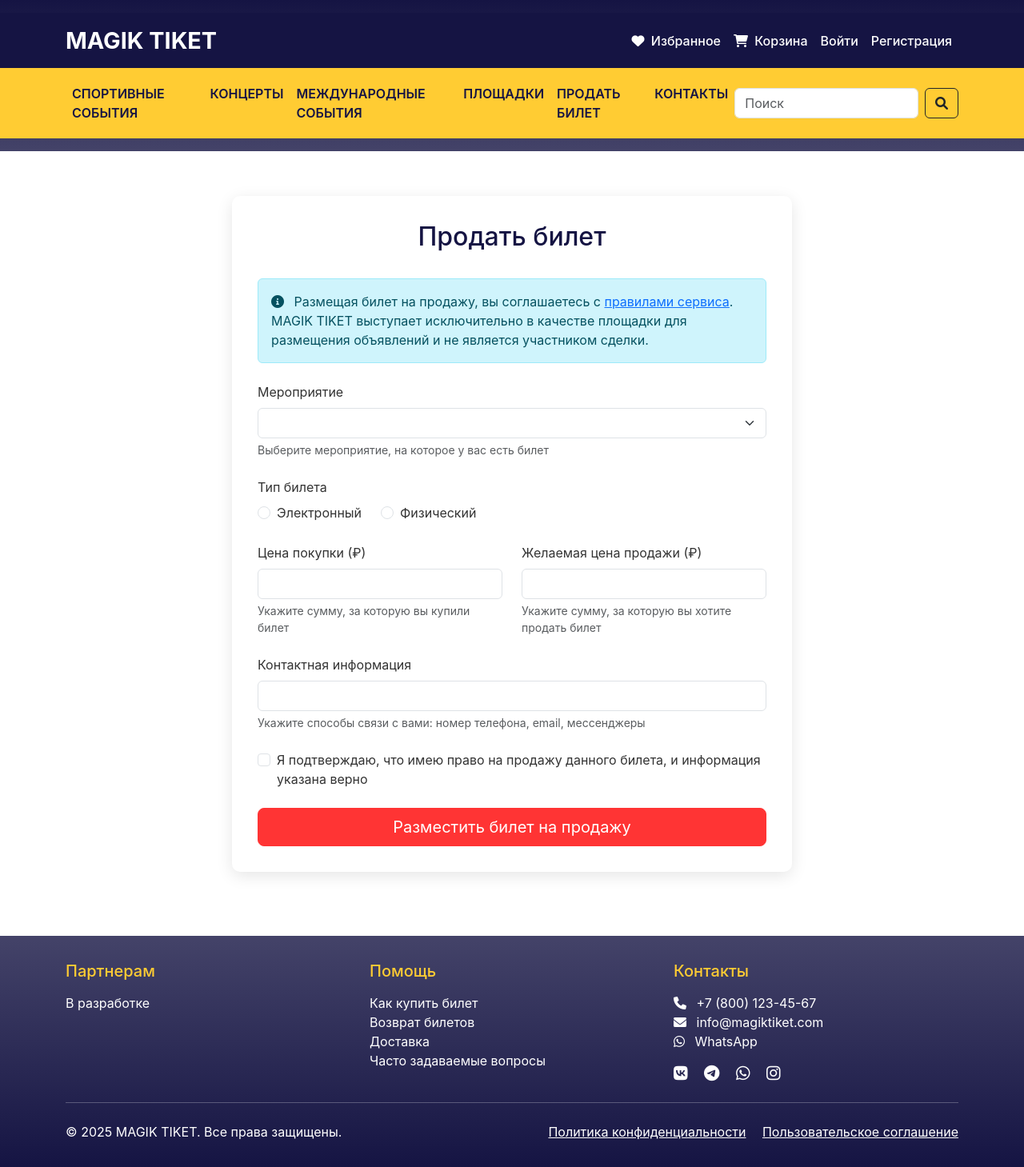
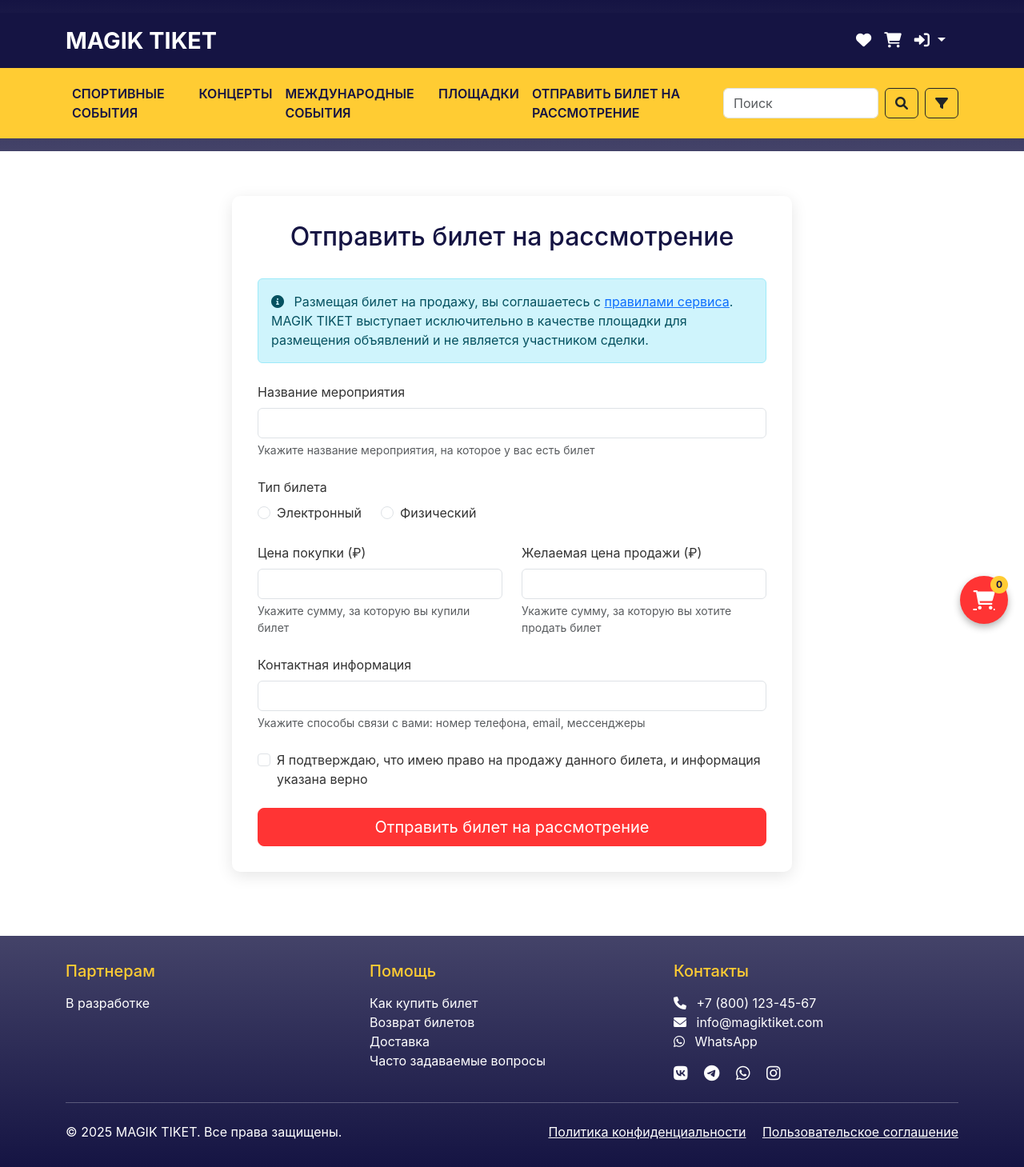
Before and after one commit to Officer88/tik_mak, a Flask app: page /sell-ticket in a window 1280 px wide. Shown: the whole page at 80% size. Run offline with Flask 3, Linux system fonts and the light colour scheme; data that the repository does not hold is empty.

Commit message:
Update ticket selling process:  Allow manual event entry and improve UI/UX.
Replit-Commit-Author: Agent
Replit-Commit-Session-Id: b68f5f71-f5cb-4914-b00e-5085bf7c9dd5
Replit-Commit-Screenshot-Url: https://storage.googleapis.com/screenshot-production-us-central1/8fd244ac-9cbf-4837-abb7-edaa35c73ee7/cc0b623b-5069-41de-bb62-2d2ac46c8559.jpg

```diff
--- a/forms.py
+++ b/forms.py
@@ -121,7 +121,8 @@ class SlideForm(FlaskForm):
 
 # Sell Ticket Form
 class SellTicketForm(FlaskForm):
-    event_id = SelectField('Мероприятие', coerce=int, validators=[DataRequired()])
+    event_name = StringField('Название мероприятия', validators=[DataRequired(), Length(max=128)])
+    event_id = HiddenField()
     ticket_type = RadioField(
         'Тип билета',
         choices=[
@@ -136,4 +137,4 @@ class SellTicketForm(FlaskForm):
     original_price = FloatField('Цена покупки', validators=[DataRequired(), NumberRange(min=0)])
     selling_price = FloatField('Желаемая цена продажи', validators=[DataRequired(), NumberRange(min=0)])
     contact_info = StringField('Контактные данные', validators=[DataRequired(), Length(max=256)])
-    submit = SubmitField('Разместить билет на продажу')
+    submit = SubmitField('Отправить билет на рассмотрение')
--- a/routes.py
+++ b/routes.py
@@ -396,15 +396,14 @@ def sell_ticket():
 
     form = SellTicketForm()
 
-    # Populate event select field
-    form.event_id.choices = [
-        (e.id, f"{e.title} ({e.date.strftime('%d.%m.%Y %H:%M')})")
-        for e in Event.query.filter(Event.date >= datetime.now()).order_by(Event.date).all()
-    ]
-
-    # Устанавливаем выбранное мероприятие, если оно передано в URL
+    # Если передан event_id, получаем данные о мероприятии
+    event_name = ""
     if request.method == 'GET' and event_id:
-        form.event_id.data = event_id
+        event = Event.query.get(event_id)
+        if event:
+            event_name = f"{event.title} ({event.date.strftime('%d.%m.%Y %H:%M')})"
+            form.event_name.data = event_name
+            form.event_id.data = event_id
 
     if form.validate_on_submit():
         # Определяем user_id для билета
@@ -412,9 +411,12 @@ def sell_ticket():
         if current_user.is_authenticated:
             user_id = current_user.id
 
+        # Если есть event_id, используем его, иначе создаем заявку без привязки к конкретному событию
+        submitted_event_id = form.event_id.data if form.event_id.data else None
+
         ticket = TicketForSale(
             user_id=user_id if user_id else None,
-            event_id=form.event_id.data,
+            event_id=submitted_event_id,
             ticket_type=form.ticket_type.data,
             section=form.section.data,
             row=form.row.data,
@@ -426,7 +428,7 @@ def sell_ticket():
         db.session.add(ticket)
         db.session.commit()
 
-        flash('Ваш билет размещен на продажу!', 'success')
+        flash('Ваш билет отправлен на рассмотрение!', 'success')
         return redirect(url_for('main.index'))
 
     return render_template('sell_ticket.html', form=form)
--- a/static/css/style.css
+++ b/static/css/style.css
@@ -110,7 +110,7 @@ body {
 }
 
 .main-nav .nav-link:hover {
-    background-color: rgba(0, 0, 0, 0.05);
+    background-color: rgba(0, 0, 0, 0.02);
 }
 
 /* Hero Slider */
@@ -544,3 +544,55 @@ body {
     margin-bottom: 2rem;
     color: var(--dark-blue);
 }
+
+/* Header Icons */
+.header-icons .nav-link {
+    color: var(--white);
+    font-size: 1.2rem;
+    transition: all 0.2s ease;
+}
+
+.header-icons .nav-link:hover {
+    color: var(--yellow);
+}
+
+/* Floating Cart Button */
+.floating-cart {
+    position: fixed;
+    bottom: 20px;
+    right: 20px;
+    width: 60px;
+    height: 60px;
+    background-color: var(--red);
+    color: var(--white);
+    border-radius: 50%;
+    display: flex;
+    justify-content: center;
+    align-items: center;
+    font-size: 1.5rem;
+    box-shadow: 0 4px 10px rgba(0, 0, 0, 0.3);
+    z-index: 1000;
+    transition: all 0.3s ease;
+}
+
+.floating-cart:hover {
+    transform: scale(1.1);
+    background-color: #e62e2e;
+    color: var(--white);
+}
+
+.floating-cart .cart-badge {
+    position: absolute;
+    top: 0;
+    right: 0;
+    background-color: var(--yellow);
+    color: var(--dark-blue);
+    border-radius: 50%;
+    width: 22px;
+    height: 22px;
+    font-size: 0.75rem;
+    display: flex;
+    justify-content: center;
+    align-items: center;
+    font-weight: bold;
+}
--- a/templates/base.html
+++ b/templates/base.html
@@ -23,27 +23,22 @@
         <nav class="navbar navbar-expand-lg navbar-dark">
             <div class="container">
                 <a class="navbar-brand" href="{{ url_for('main.index') }}">MAGIK TIKET</a>
-                <button class="navbar-toggler" type="button" data-bs-toggle="collapse" data-bs-target="#navbarNav" aria-controls="navbarNav" aria-expanded="false" aria-label="Toggle navigation">
-                    <span class="navbar-toggler-icon"></span>
-                </button>
-                <div class="collapse navbar-collapse" id="navbarNav">
-                    <ul class="navbar-nav ms-auto">
+
+                <!-- Иконки справа (видны всегда) -->
+                <div class="d-flex header-icons order-lg-last ms-auto me-2">
+                    <a class="nav-link px-2" href="{{ url_for('main.favorites') }}" title="Избранное">
+                        <i class="fas fa-heart"></i>
+                    </a>
+                    <a class="nav-link px-2 position-relative" href="{{ url_for('main.view_cart') }}" title="Корзина">
+                        <i class="fas fa-shopping-cart"></i>
+                    </a>
                     {% if current_user.is_authenticated %}
-                            <li class="nav-item">
-                                <a class="nav-link" href="{{ url_for('main.favorites') }}">
-                                    <i class="fas fa-heart me-1"></i> Избранное
+                    <a class="nav-link px-2 dropdown-toggle" href="#" id="userDropdown" role="button" data-bs-toggle="dropdown" aria-expanded="false" title="Личный кабинет">
+                        <i class="fas fa-user"></i>
                     </a>
-                            </li>
-                            <li class="nav-item">
-                                <a class="nav-link" href="{{ url_for('main.view_cart') }}">
-                                    <i class="fas fa-shopping-cart me-1"></i> Корзина
-                                </a>
-                            </li>
-                            <li class="nav-item dropdown">
-                                <a class="nav-link dropdown-toggle" href="#" id="navbarDropdown" role="button" data-bs-toggle="dropdown" aria-expanded="false">
-                                    <i class="fas fa-user me-1"></i> {{ current_user.username }}
-                                </a>
-                                <ul class="dropdown-menu" aria-labelledby="navbarDropdown">
+                    <ul class="dropdown-menu dropdown-menu-end" aria-labelledby="userDropdown">
+                        <li><span class="dropdown-item-text">{{ current_user.username }}</span></li>
+                        <li><hr class="dropdown-divider"></li>
                         <li><a class="dropdown-item" href="{{ url_for('auth.profile') }}">Мой профиль</a></li>
                         {% if current_user.is_admin %}
                         <li><a class="dropdown-item" href="{{ url_for('admin.dashboard') }}">Панель администратора</a></li>
@@ -51,25 +46,25 @@
                         <li><hr class="dropdown-divider"></li>
                         <li><a class="dropdown-item" href="{{ url_for('auth.logout') }}">Выйти</a></li>
                     </ul>
-                            </li>
                     {% else %}
-                            <li class="nav-item">
-                                <a class="nav-link" href="{{ url_for('main.favorites') }}">
-                                    <i class="fas fa-heart me-1"></i> Избранное
+                    <a class="nav-link px-2 dropdown-toggle" href="#" id="loginDropdown" role="button" data-bs-toggle="dropdown" aria-expanded="false" title="Войти/Регистрация">
+                        <i class="fas fa-sign-in-alt"></i>
                     </a>
-                            </li>
-                            <li class="nav-item">
-                                <a class="nav-link" href="{{ url_for('main.view_cart') }}">
-                                    <i class="fas fa-shopping-cart me-1"></i> Корзина
-                                </a>
-                            </li>
-                            <li class="nav-item">
-                                <a class="nav-link" href="{{ url_for('auth.login') }}">Войти</a>
-                            </li>
-                            <li class="nav-item">
-                                <a class="nav-link" href="{{ url_for('auth.register') }}">Регистрация</a>
-                            </li>
+                    <ul class="dropdown-menu dropdown-menu-end" aria-labelledby="loginDropdown">
+                        <li><a class="dropdown-item" href="{{ url_for('auth.login') }}">Войти</a></li>
+                        <li><a class="dropdown-item" href="{{ url_for('auth.register') }}">Регистрация</a></li>
+                    </ul>
                     {% endif %}
+                </div>
+
+                <!-- Кнопка мобильного меню -->
+                <button class="navbar-toggler" type="button" data-bs-toggle="collapse" data-bs-target="#navbarNav" aria-controls="navbarNav" aria-expanded="false" aria-label="Toggle navigation">
+                    <i class="fas fa-bars"></i>
+                </button>
+
+                <div class="collapse navbar-collapse" id="navbarNav">
+                    <ul class="navbar-nav">
+                        <!-- Тут могут быть дополнительные пункты меню в верхней навигации, если потребуется -->
                     </ul>
                 </div>
             </div>
@@ -98,6 +93,12 @@
     <main>
         {% block content %}{% endblock %}
     </main>
+
+    <!-- Плавающая корзина -->
+    <a href="{{ url_for('main.view_cart') }}" class="floating-cart">
+        <i class="fas fa-shopping-cart"></i>
+        <span class="cart-badge">{{ session.get('cart', {}).items()|list|length }}</span>
+    </a>
 
     <!-- Footer -->
     <footer class="site-footer">
--- a/templates/event.html
+++ b/templates/event.html
@@ -292,7 +292,7 @@
                 <!-- Sell your ticket button -->
                 <div class="mt-3">
                     <a href="{{ url_for('main.sell_ticket', event_id=event.id) }}" class="btn btn-outline-primary w-100">
-                        <i class="fas fa-ticket-alt me-2"></i> Продать свой билет
+                        <i class="fas fa-ticket-alt me-2"></i> Отправить билет на рассмотрение
                     </a>
                 </div>
             </div>
--- a/templates/includes/navbar.html
+++ b/templates/includes/navbar.html
@@ -1,7 +1,7 @@
 <nav class="navbar navbar-expand-lg main-nav">
     <div class="container">
         <button class="navbar-toggler" type="button" data-bs-toggle="collapse" data-bs-target="#mainNavbar" aria-controls="mainNavbar" aria-expanded="false" aria-label="Toggle navigation">
-            <span class="navbar-toggler-icon"></span>
+            <i class="fas fa-bars"></i>
         </button>
         <div class="collapse navbar-collapse" id="mainNavbar">
             <ul class="navbar-nav">
@@ -18,16 +18,71 @@
                     <a class="nav-link" href="{{ url_for('main.events') }}">ПЛОЩАДКИ</a>
                 </li>
                 <li class="nav-item">
-                    <a class="nav-link" href="{{ url_for('main.sell_ticket') }}">ПРОДАТЬ БИЛЕТ</a>
-                </li>
-                <li class="nav-item">
-                    <a class="nav-link" href="#">КОНТАКТЫ</a>
+                    <a class="nav-link" href="{{ url_for('main.sell_ticket') }}">ОТПРАВИТЬ БИЛЕТ НА РАССМОТРЕНИЕ</a>
                 </li>
             </ul>
             <form class="d-flex ms-auto search-form" action="{{ url_for('main.events') }}" method="get">
                 <input class="form-control me-2" type="search" name="query" placeholder="Поиск" aria-label="Search">
-                <button class="btn btn-outline-dark" type="submit"><i class="fas fa-search"></i></button>
+                <button class="btn btn-outline-dark me-2" type="submit"><i class="fas fa-search"></i></button>
+                <button class="btn btn-outline-dark" type="button" data-bs-toggle="modal" data-bs-target="#filterModal">
+                    <i class="fas fa-filter"></i>
+                </button>
             </form>
         </div>
     </div>
 </nav>
+
+<!-- Filter Modal -->
+<div class="modal fade" id="filterModal" tabindex="-1" aria-labelledby="filterModalLabel" aria-hidden="true">
+    <div class="modal-dialog">
+        <div class="modal-content">
+            <div class="modal-header">
+                <h5 class="modal-title" id="filterModalLabel">Фильтры</h5>
+                <button type="button" class="btn-close" data-bs-dismiss="modal" aria-label="Close"></button>
+            </div>
+            <div class="modal-body">
+                <form action="{{ url_for('main.events') }}" method="get">
+                    <div class="mb-3">
+                        <label for="category" class="form-label">Категория</label>
+                        <select class="form-select" id="category" name="category">
+                            <option value="">Все категории</option>
+                            {% for category in categories if categories %}
+                            <option value="{{ category.id }}">{{ category.name }}</option>
+                            {% endfor %}
+                        </select>
+                    </div>
+                    <div class="mb-3">
+                        <label for="venue" class="form-label">Площадка</label>
+                        <select class="form-select" id="venue" name="venue">
+                            <option value="">Все площадки</option>
+                            {% for venue in venues if venues %}
+                            <option value="{{ venue.id }}">{{ venue.name }}</option>
+                            {% endfor %}
+                        </select>
+                    </div>
+                    <div class="mb-3">
+                        <label for="date_from" class="form-label">С даты</label>
+                        <input type="date" class="form-control" id="date_from" name="date_from">
+                    </div>
+                    <div class="mb-3">
+                        <label for="date_to" class="form-label">По дату</label>
+                        <input type="date" class="form-control" id="date_to" name="date_to">
+                    </div>
+                    <div class="row">
+                        <div class="col-md-6 mb-3">
+                            <label for="price_min" class="form-label">Минимальная цена</label>
+                            <input type="number" class="form-control" id="price_min" name="price_min" min="0">
+                        </div>
+                        <div class="col-md-6 mb-3">
+                            <label for="price_max" class="form-label">Максимальная цена</label>
+                            <input type="number" class="form-control" id="price_max" name="price_max" min="0">
+                        </div>
+                    </div>
+                    <div class="d-grid">
+                        <button type="submit" class="btn btn-primary">Применить фильтры</button>
+                    </div>
+                </form>
+            </div>
+        </div>
+    </div>
+</div>
--- a/templates/sell_ticket.html
+++ b/templates/sell_ticket.html
@@ -1,13 +1,13 @@
 {% extends 'base.html' %}
 
-{% block title %}Продать билет - MAGIK TIKET{% endblock %}
+{% block title %}Отправить билет на рассмотрение - MAGIK TIKET{% endblock %}
 
 {% block content %}
 <div class="container mt-4">
     <div class="row justify-content-center">
         <div class="col-md-10">
             <div class="sell-ticket-form">
-                <h2 class="sell-ticket-title">Продать билет</h2>
+                <h2 class="sell-ticket-title">Отправить билет на рассмотрение</h2>
 
                 <div class="alert alert-info mb-4">
                     <i class="fas fa-info-circle me-2"></i> Размещая билет на продажу, вы соглашаетесь с <a href="#" data-bs-toggle="modal" data-bs-target="#termsModal">правилами сервиса</a>. MAGIK TIKET выступает исключительно в качестве площадки для размещения объявлений и не является участником сделки.
@@ -17,16 +17,17 @@
                     {{ form.hidden_tag() }}
 
                     <div class="mb-4">
-                        <label for="event_id" class="form-label">Мероприятие</label>
-                        {{ form.event_id(class="form-select") }}
-                        {% if form.event_id.errors %}
+                        <label for="event_name" class="form-label">Название мероприятия</label>
+                        {{ form.event_name(class="form-control") }}
+                        {{ form.event_id() }}
+                        {% if form.event_name.errors %}
                         <div class="invalid-feedback d-block">
-                            {% for error in form.event_id.errors %}
+                            {% for error in form.event_name.errors %}
                             {{ error }}
                             {% endfor %}
                         </div>
                         {% endif %}
-                        <div class="form-text">Выберите мероприятие, на которое у вас есть билет</div>
+                        <div class="form-text">Укажите название мероприятия, на которое у вас есть билет</div>
                     </div>
 
                     <div class="mb-4">
```
Lines whose indentation alone changed are shown as unchanged.
